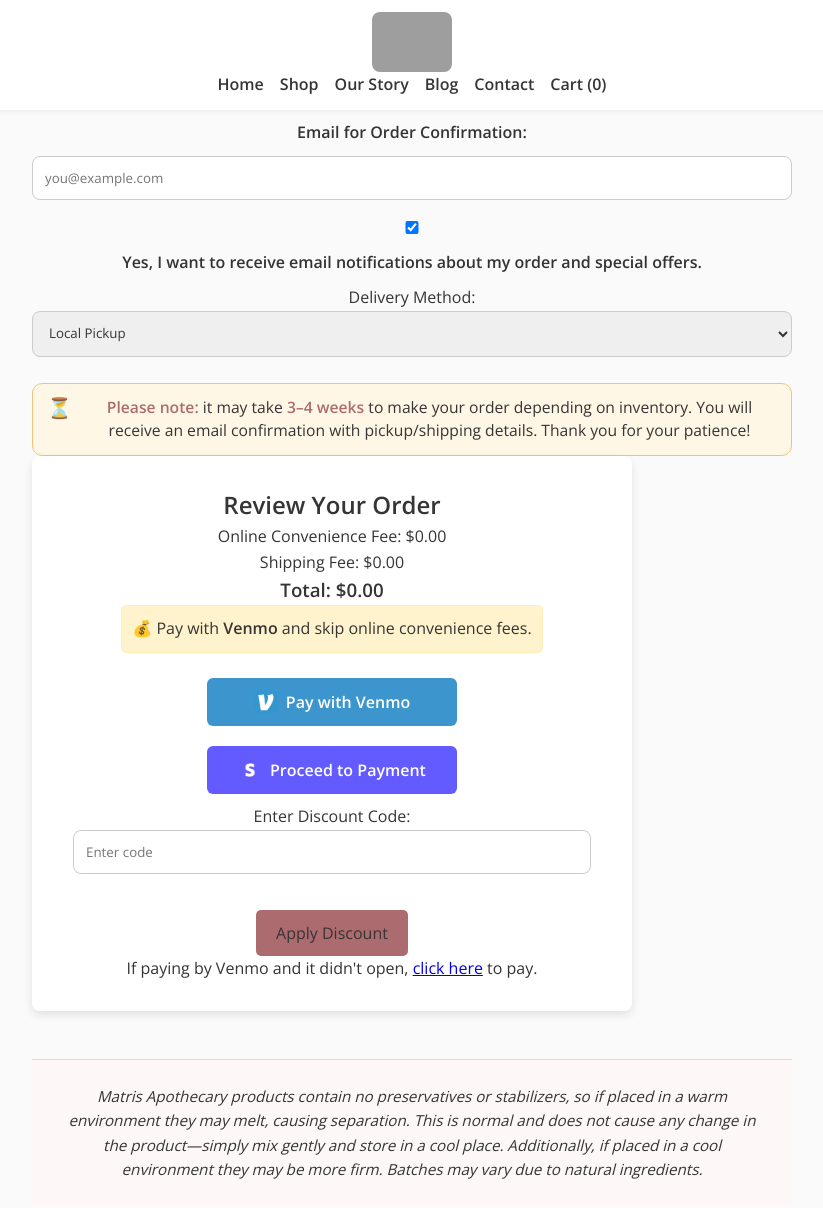
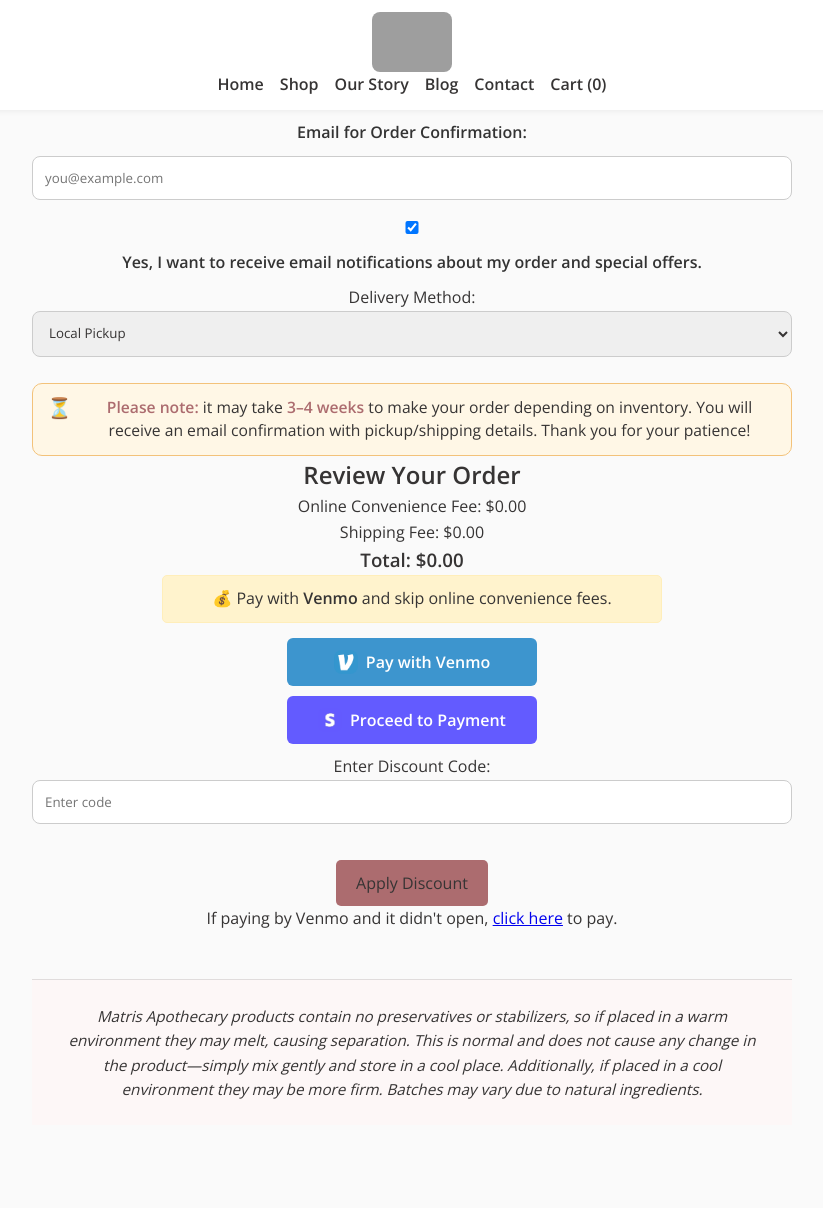
Before and after one commit to mpedrazah/matris-apothecary, a website: page public/checkout.html in a window 1280 px wide. Shown: the top 1208 px of the page, without its empty margins (228-1051 px from the left). After the commit the page ends 1145 px from the top, so only its background shows below. Drawn offline with nearby package versions, Linux system fonts and the light colour scheme; grey boxes are pictures that could not be loaded.

```diff
--- a/public/checkout.html
+++ b/public/checkout.html
@@ -85,7 +85,7 @@
     <div id="warning-message" style="color: red; font-weight: bold; display: none;"></div>
 
     <!-- Review + Payment -->
-    <section class="checkout-container">
+    <section class="checkout-info">
       <h2>Review Your Order</h2>
       <div id="cart-items"></div>
       <p id="convenience-fee">Online Convenience Fee: $0.00</p>
```
